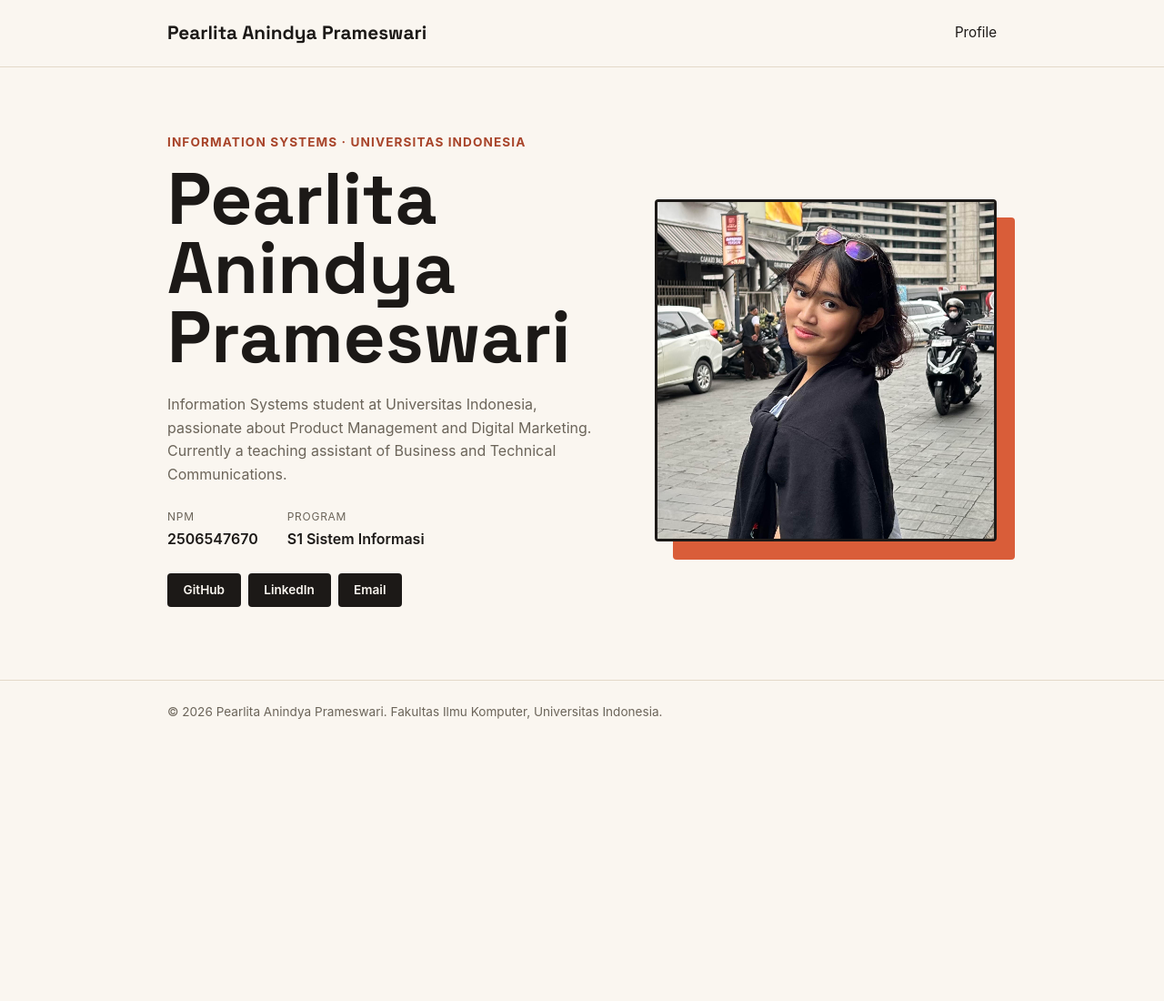
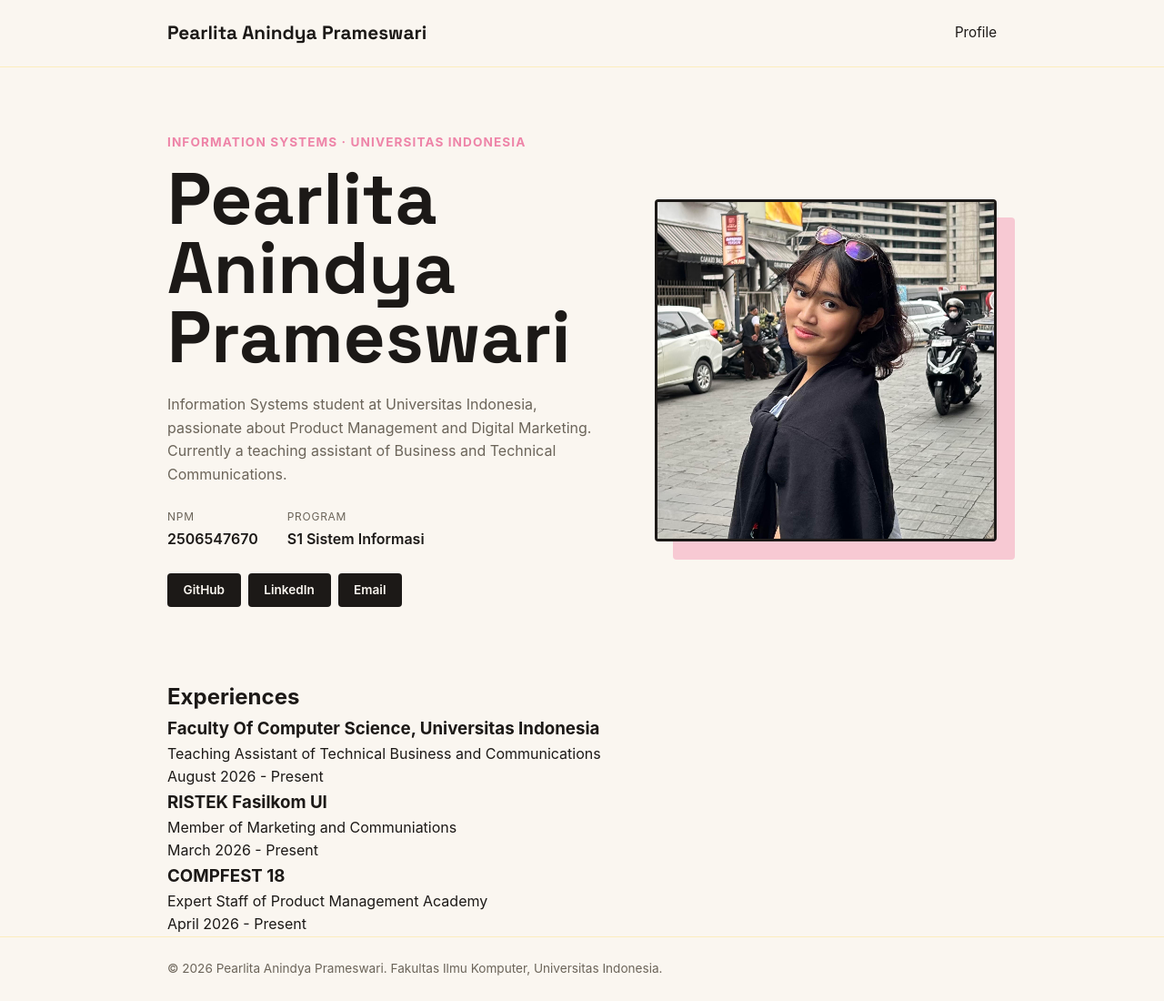
Before and after one commit to pearlitaanindya/myportofolio, a Django app: page / in a window 1280 px wide. Shown: the whole page at 91% size. Before the commit the page ends 790 px from the top, so only its background shows below. Run offline with Django 5.2, Linux system fonts and the light colour scheme.

Commit message:
feat: Add experience section

```diff
--- a/static/css/style.css
+++ b/static/css/style.css
@@ -7,9 +7,9 @@
 :root {
     --ink: #1c1917;
     --paper: #faf6f0;
-    --accent: #d95d39;
-    --accent-dark: #a8442a;
-    --line: #e3d9c9;
+    --accent: #f7c9d3;
+    --accent-dark: #ee84a8;
+    --line: #fcedbe;
     --text-muted: #6b6459;
     --radius: 4px;
 }
--- a/templates/index.html
+++ b/templates/index.html
@@ -18,8 +18,6 @@
             </nav>
         </div>
     </header>
-
-    <main>
         <section class="hero" id="profile">
             <div class="container hero-grid">
                 <div class="hero-identity">
@@ -50,6 +48,27 @@
                 </div>
             </div>
         </section>
+
+        <section class="experience" id ="experience">
+            <div class="container experiences">
+                <h2 class="section-title">Experiences</h2>
+                <div class="experience-items">
+                    <h3 class ="company-organization">Faculty Of Computer Science, Universitas Indonesia</h3>
+                    <p class="experience-name">Teaching Assistant of Technical Business and Communications</p>
+                    <p class="experience-period">August 2026 - Present</p>
+                </div>
+                <div class="experience-items">
+                    <h3 class="company-organization">RISTEK Fasilkom UI</h3>
+                    <p class="experience-name">Member of Marketing and Communiations</p>
+                    <p class="experience-period">March 2026 - Present</p>
+                </div>
+                <div class="experience-items">
+                    <h3 class="company-organization">COMPFEST 18</h3>
+                    <p class="experience-name">Expert Staff of Product Management Academy</p>
+                    <p class="experience-period">April 2026 - Present</p>
+                </div>
+            </div>
+        </section>
     </main>
 
     <footer class="site-footer">
```
